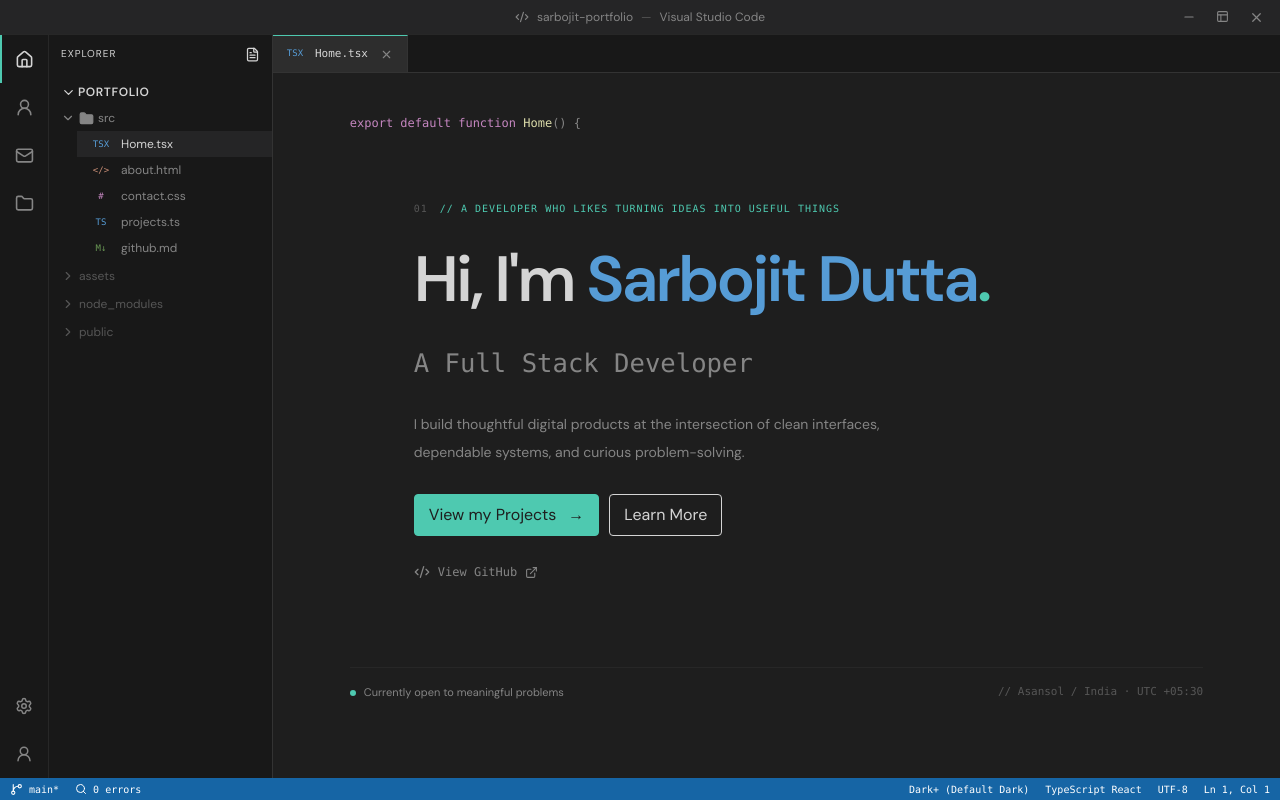
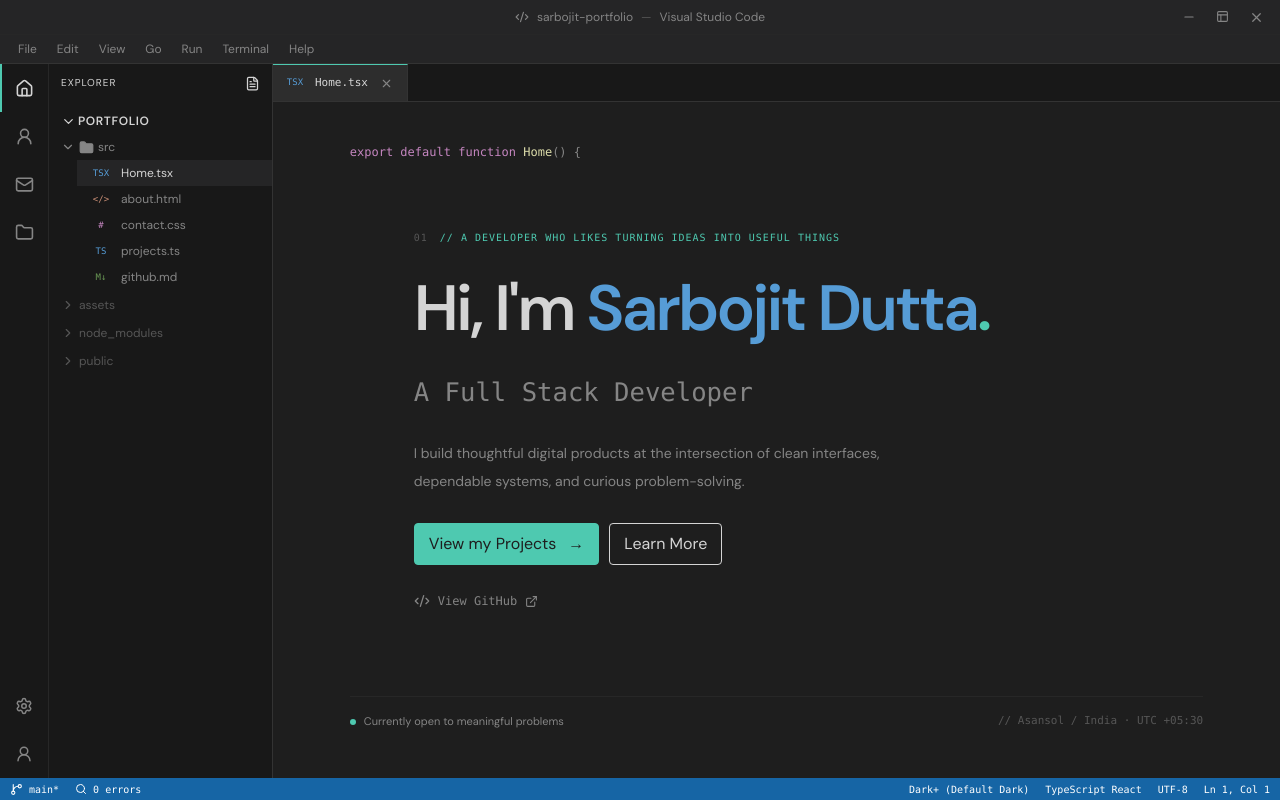
Before and after one commit to sarbojitdutta/myPortfolio, a React (Vite) app: page / in a window 1280 px wide. Built offline with nearby package versions, Linux system fonts and the light colour scheme.

Commit message:
feat: add functional portfolio navbar

```diff
--- a/src/App.tsx
+++ b/src/App.tsx
@@ -2,6 +2,7 @@ import { useEffect, useState } from 'react'
 import { BrowserRouter, Navigate, Route, Routes, useLocation, useNavigate } from 'react-router-dom'
 import { ActivityBar } from './components/layout/ActivityBar'
 import { Explorer } from './components/layout/Explorer'
+import { NavBar } from './components/layout/NavBar'
 import { StatusBar } from './components/layout/StatusBar'
 import { TabBar } from './components/layout/TabBar'
 import { TitleBar } from './components/layout/TitleBar'
@@ -35,6 +36,12 @@ function PortfolioShell() {
     localStorage.setItem('portfolio-theme', theme)
   }, [theme])
 
+  useEffect(() => {
+    if (active !== 'settings') {
+      setOpenTabs((tabs) => (tabs.includes(active) ? tabs : [...tabs, active]))
+    }
+  }, [active])
+
   const openFile = (file: FileName) => {
     setOpenTabs((tabs) => (tabs.includes(file) ? tabs : [...tabs, file]))
     navigate(fileToRoute(file))
@@ -57,10 +64,15 @@ function PortfolioShell() {
     }
   }
 
+  const toggleExplorer = () => {
+    setExplorerOpen((open) => !open)
+  }
+
   return (
     <main className="flex h-screen flex-col overflow-hidden bg-[var(--bg)] text-[var(--text)] transition-colors duration-200">
       <RouteTitle />
       <TitleBar />
+      <NavBar onToggleExplorer={toggleExplorer} onOpenSettings={toggleSettings} />
       <div className="flex min-h-0 flex-1">
         <ActivityBar active={active} mobileNav={mobileNav} onSettings={toggleSettings} openFile={openFile} setMobileNav={setMobileNav} />
         <Explorer active={active} isOpen={explorerOpen} width={explorerWidth} openFile={openFile} setIsOpen={setExplorerOpen} setWidth={setExplorerWidth} />
```
